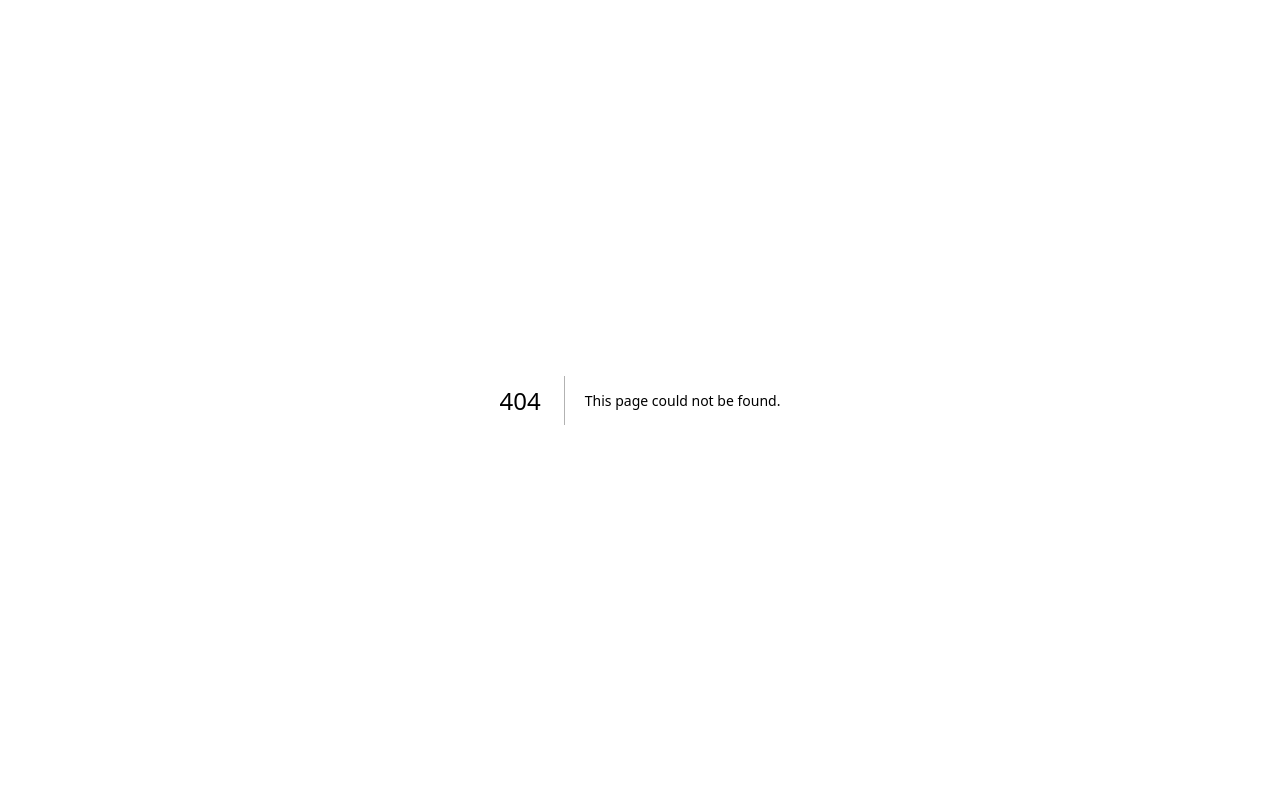
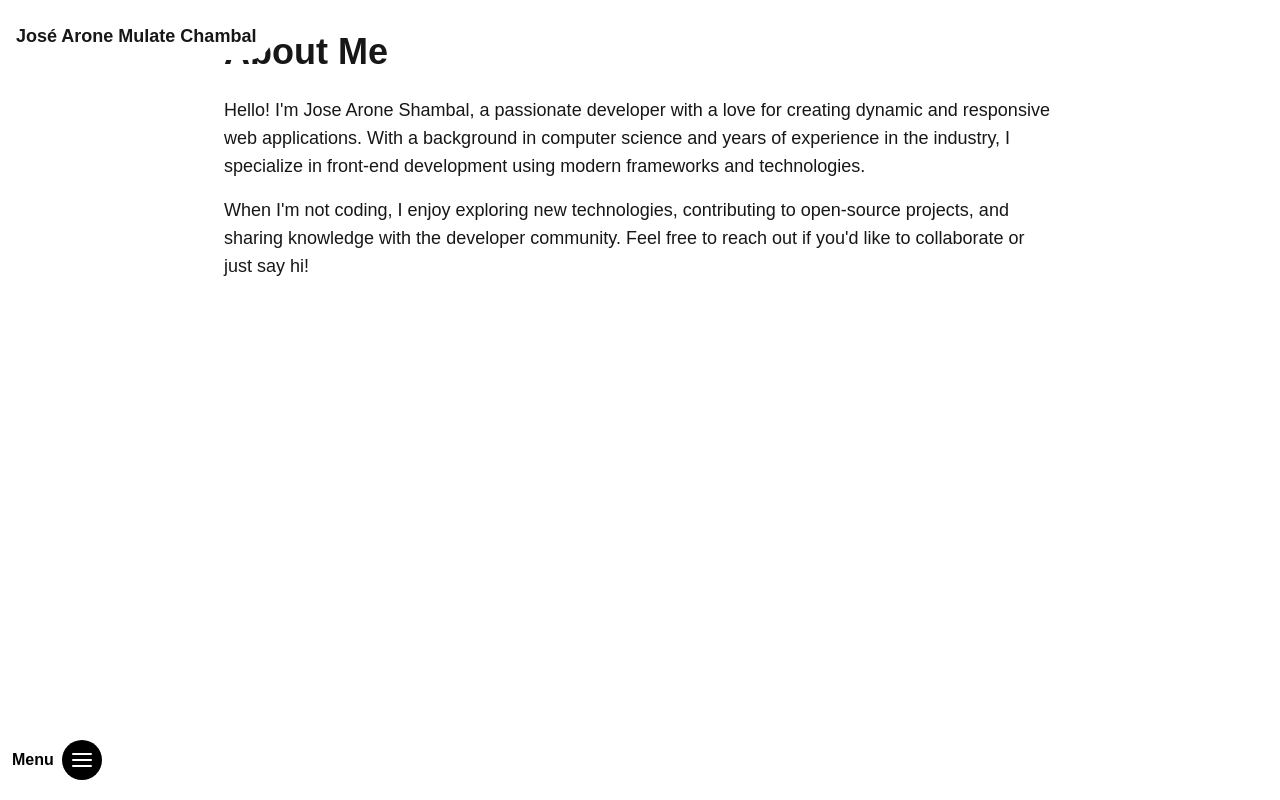
Before and after one commit to CUSTcoding/portifolio-jose, a Next.js app: page /contacto in a window 1280 px wide. Before the commit this address had no page. Built offline with nearby package versions, Linux system fonts and the light colour scheme.

Commit message:
feat(src/app/contacto/): add pages contact

```diff
--- /dev/null
+++ b/src/app/contacto/page.tsx
@@ -0,0 +1,15 @@
+import Logo from "@/components/header/logo";
+import Navbar from "@/components/header/menu";
+import About from "@/components/about/about";
+import Footer from "@/components/footer/footer";
+
+export default function Contacto(){
+    return(
+        <main>
+            <Logo/>
+            <Navbar/>
+            <About/>
+            <Footer/>
+        </main>
+    );
+}
```
